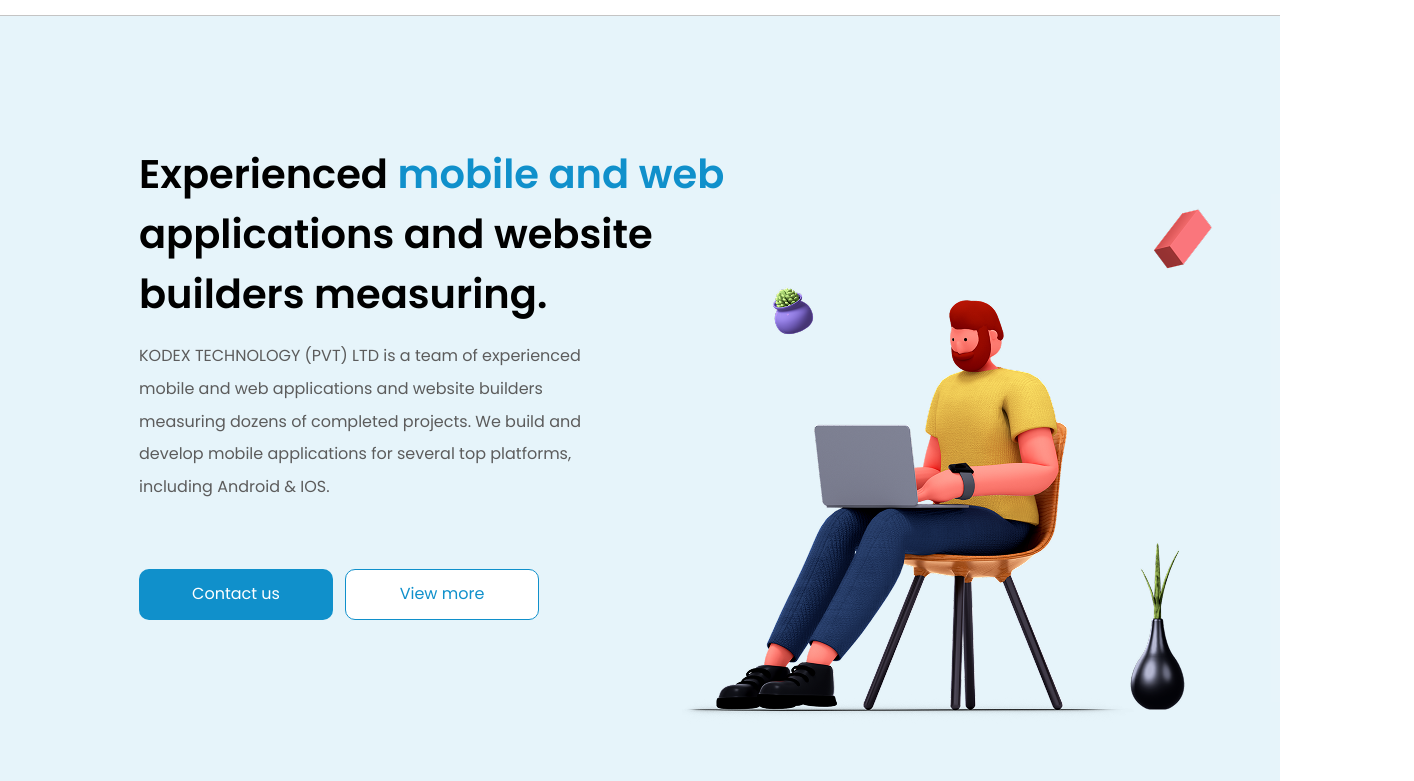
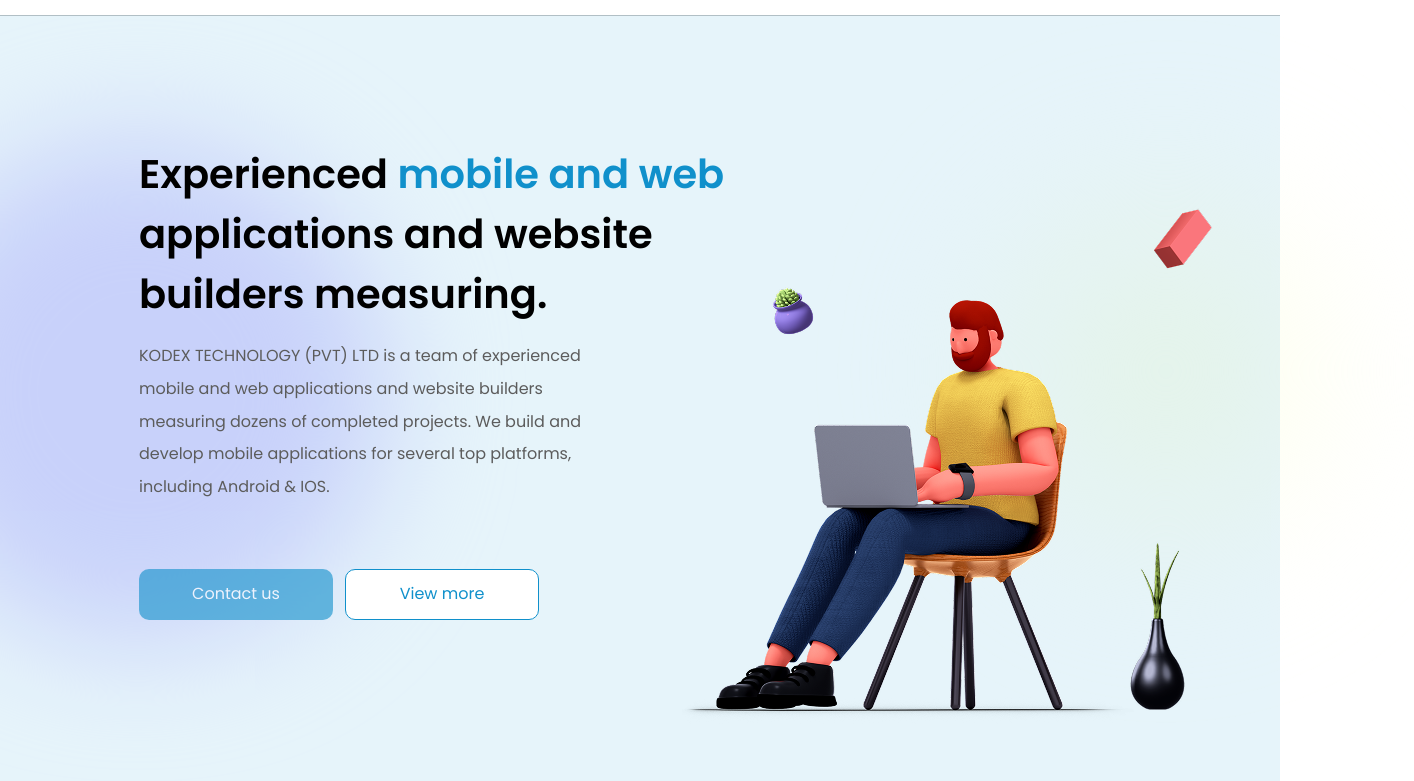
Before and after one commit to raveeshas-arch/Agancy_Website, a React (Vite) app: page / in a window 1280 px wide. Shown: the part 61-842 px from the top of the page, 1414 px wide, since content can reach past the window. Built offline with nearby package versions, Linux system fonts and the light colour scheme.

Commit message:
update animations

```diff
--- a/package.json
+++ b/package.json
@@ -12,6 +12,8 @@
   "dependencies": {
     "@tailwindcss/vite": "^4.1.12",
     "dom": "^0.0.3",
+    "framer-motion": "^12.23.12",
+    "motion": "^12.23.12",
     "react": "^19.1.1",
     "react-dom": "^19.1.1",
     "react-icons": "^5.5.0",
--- a/src/components/Card.jsx
+++ b/src/components/Card.jsx
@@ -1,9 +1,18 @@
 import React from 'react'
+import Bell from '../assets/Bell.png'
 
 const Card = () => {
   return (
     <section className="w-full mt-[100px]  sm:px-0 px-6">
-  <div className="max-w-[1194px] mx-auto grid grid-cols-1 xl:grid-cols-2 gap-[50px]">
+
+
+
+  <div className=" relative max-w-[1194px] mx-auto grid grid-cols-1 xl:grid-cols-2 gap-[50px]">
+
+
+     <div className="absolute  top-[-80px] left-[1000px]">
+            <img src={Bell} />{" "}
+          </div>
 
     {/* Left */}
     <div className="w-full max-w-[572px]  bg-[#F4F4F4] rounded-[20px] flex flex-col items-center justify-center text-center mx-auto">
--- a/src/components/Hero1.jsx
+++ b/src/components/Hero1.jsx
@@ -1,39 +1,71 @@
 import React from "react";
 import Navbar from "./Navbar";
 import img2 from "../assets/img2.png";
-// import Frame21 from '../assets/Frame21.png'
+import Frame21 from "../assets/Frame21.png";
+import Frame22 from "../assets/Frame22.png";
 
 const Hero1 = () => {
   return (
+    <section id="home" className=" relative  bg-[#1090CB1A] ">
+
+      {/* Frames */}
 
 
-      <section id="home" className=" bg-[#1090CB1A] ">
+      <div className="absolute top-[450px] left-0">
+        <img src={Frame22} />{" "}
+      </div>
+
+      {/* Orange gradient */}
+      <div
+        className="
+    absolute
+    top-[105px]
+    xl:left-[918px]
+    xl:w-[496px]
+    h-[504px]
+    opacity-100
+    rounded-full
+    blur-[60px]
+    -z-10
+    bg-[radial-gradient(50%_50%_at_50%_50%,#FDFFEA_0%,rgba(196,196,196,0)_100%)]
+  "
+      ></div>
+
+      {/* Purple gradient */}
+
+      <div className=" inset-0 -z-10 absolute top-[125px] left-[-111px] sm:w-[496px] w-[200px] h-[504px] opacity-100 rounded-full blur-[60px] bg-[radial-gradient(circle_at_center,#DED9FF_90%,rgba(222,217,255,0)_100%)] in"></div>
 
 
 
 
+      {/* Content ----------------------------------------------------------------------------------------------------------------*/}
+
       <div className=" sm:mt-[75px] mt-[55px] ">
-          {/* <img src={Frame21} className=' absolute ml-[1393px] w-[47px] h-[366px] mt-[170px]'/> */}
+
+{/* Frame */}
+
+        <div className="absolute top-[272px] left-[1393px] 2xl:hidden">
+        <img src={Frame21} />{" "}
+      </div>
 
         <div className=" grid lg:grid-cols-2 sm:gap-[25px] justify-center items-center max-w-[1536px] mx-auto min-h-screen  ">
           {/* Left side */}
           <div className="  mx-4 order-2 lg:order-1 text-center md:text-left  ">
             <h1 className="w-full max-w-[630px] font-semibold sm:text-[40px]  text-[#000] lg:ml-[123px] text-[24px]">
-                Experienced{" "}
-                <span className="text-[#1090CB]">mobile and web</span>{" "}
+              Experienced <span className="text-[#1090CB]">mobile and web</span>{" "}
               applications and website builders measuring.
             </h1>
 
             <p className=" max-w-[613px]  mt-[16px]  leading-[204%] sm:text-[16px]  text-[#5C5C5C] font-normal lg:ml-[123px] text-[14px] ">
-                KODEX TECHNOLOGY (PVT) LTD is a team of experienced mobile and
-                web applications and website builders measuring dozens of
-                completed projects. We build and develop mobile applications for
-                several top platforms, including Android & IOS.
+              KODEX TECHNOLOGY (PVT) LTD is a team of experienced mobile and web
+              applications and website builders measuring dozens of completed
+              projects. We build and develop mobile applications for several top
+              platforms, including Android & IOS.
             </p>
 
             <div className="flex justify-center lg:justify-start lg:ml-[123px]">
               <div className="grid grid-cols-1 sm:grid-cols-2 gap-3 w-full max-w-[400px] mt-[30px] sm:mt-[65px] mb-16">
-                <button className="w-full sm:h-[51px] h-[49px] rounded-[10px] bg-[#1090CB] text-white cursor-pointer hover:text-white hover:border hover:bg-sky-800 transition duration-300">
+                <button className="animate-pulse w-full sm:h-[51px] h-[49px] rounded-[10px] bg-[#1090CB] text-white cursor-pointer hover:text-white hover:border hover:bg-sky-800 transition duration-300">
                   Contact us
                 </button>
                 <button className="w-full sm:h-[51px] h-[49px]  rounded-[10px] text-[#1090CB] border bg-white hover:bg-[#1090CB] hover:text-white cursor-pointer transition duration-300">
@@ -50,7 +82,6 @@
         </div>
       </div>
     </section>
-
   );
 };
 
--- a/src/components/Hero3.jsx
+++ b/src/components/Hero3.jsx
@@ -16,6 +16,8 @@
           industry. Lorem Ipsum has been the industry's
         </p>
       </div>
+
+
     </section>
   );
 };
--- a/src/components/Mobile1.jsx
+++ b/src/components/Mobile1.jsx
@@ -5,8 +5,12 @@
   return (
     <section
       id="about"
-      className="flex flex-col lg:flex-row  lg:mt-[55px] lg:ml-[123px] md:text-left text-center  justify-center items-center mt-[-90px] px-6 sm:px-0"
+      className="  flex flex-col lg:flex-row  lg:mt-[55px] lg:ml-[123px] md:text-left text-center  justify-center items-center mt-[-90px] px-6 sm:px-0"
     >
+
+
+
+
       {/* Left */}
 
       <div >
@@ -42,7 +46,12 @@
       </div>
 
       {/* Image  */}
-      <div className=" flex lg:mt-[55px]  mt-[-120px] ">
+
+      <div className=" relative flex lg:mt-[55px]  mt-[-120px] ">
+
+          {/* MObile gradient */}
+          {/* <div className=" inset-0 sm:z-10 -z-10 absolute top-[32px]  sm:left-[559px] sm:w-[497px] w-[200px] h-[504px] opacity-100 rounded-full blur-[60px] bg-[radial-gradient(circle_at_center,#DED9FF_90%,rgba(222,217,255,0)_100%)] in"></div>  */}
+
         <img src={img7} alt="mobile" className="sm:w-[803px] " />
       </div>
     </section>
--- a/src/components/Newslettr.jsx
+++ b/src/components/Newslettr.jsx
@@ -1,8 +1,15 @@
 import React from "react";
+import star from '../assets/star.png'
+import Piechart from '../assets/PaiChart.png'
+
 
 const Newslettr = () => {
   return (
-    <section className="bg-[#e3ebf7] py-[148px] sm:px-0 px-6">
+    <section className="relative bg-[#e3ebf7] py-[148px] sm:px-0 px-6">
+
+      <div className="absolute top-[-30px] left-[167px] "><img src={star} className="w-[66px] h-[66px]"/> </div>
+      <div className="absolute top-[94px] left-[989px]"><img src={Piechart} className="w-[54px] h-[54px] "/> </div>
+
       {/* Text */}
 
       <h1 className="font-semibold sm:text-[25px] text-[20px] md:text-[33px] leading-[160%] text-center w-full max-w-[516px] mx-auto">
@@ -19,7 +26,7 @@
 
         <button
           type="submit"
-          className="w-full sm:max-w-[173px]  h-[60px] sm:h-[67px] text-[16px] bg-black cursor-pointer text-white rounded-md transition hover:bg-gray-700 sm:py-2 sm:px-4"
+          className=" w-full sm:max-w-[173px]  h-[60px] sm:h-[67px] text-[16px] bg-black cursor-pointer text-white rounded-md transition hover:bg-gray-700 sm:py-2 sm:px-4"
         >
           SUBSCRIBE
         </button>
```
Also changed, not shown: src/assets/PaiChart.png (renamed from src/assets/Pai Chart.png), 1 other file (tests, documents, lock files or other folders). Lines whose indentation alone changed are shown as unchanged.
